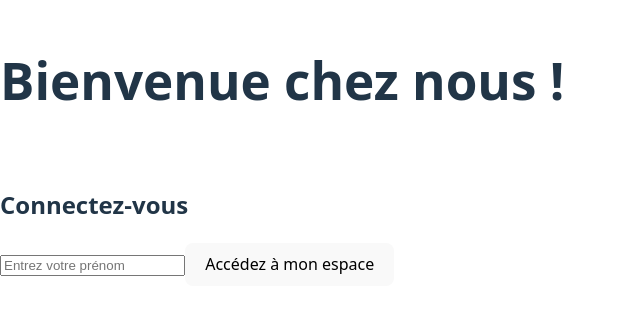
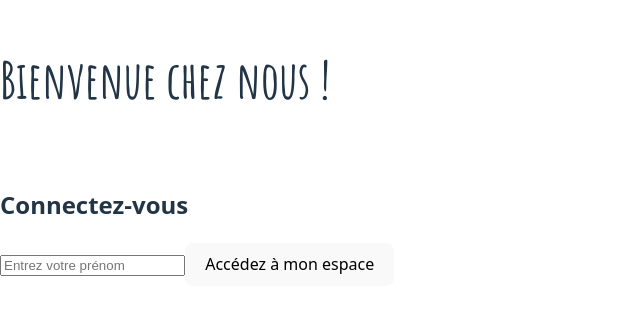
Before and after one commit to Dada342/crazee-burger, a React (Vite) app: page / in a window 1280 px wide. Shown: the part 248-562 px from the top of the page, without its empty margins (0-640 px from the left). Built offline with nearby package versions, Linux system fonts and the light colour scheme.

Commit message:
💄 F03: LoginForm > Add styled component

```diff
--- a/components/pages/login/LoginForm.jsx
+++ b/components/pages/login/LoginForm.jsx
@@ -1,5 +1,6 @@
 import React, { useState } from 'react'
 import { useNavigate } from 'react-router';
+import styled from "styled-components"
 
 export default function LoginForm() {
 
@@ -20,7 +21,11 @@ export default function LoginForm() {
 
     // affichage (render)
   return (
-    <form action="submit" onSubmit={handleSubmit} >
+    <LoginFormStyled action="submit" onSubmit={handleSubmit}>
+      <style>
+        @import
+        url('https://fonts.googleapis.com/css2?family=Amatic+SC:wght@700&family=Open+Sans:ital,wght@0,500;1,500&display=swap');
+      </style>
       <h1>Bienvenue chez nous !</h1>
       <br />
       <h2>Connectez-vous</h2>
@@ -32,6 +37,14 @@ export default function LoginForm() {
         required
       />
       <button>Accédez à mon espace</button>
-    </form>
+    </LoginFormStyled>
   );
 }
+
+const LoginFormStyled = styled.form`
+  h1 {
+    font-family: 'Amatic SC', sans-serif;
+    font-weight: 700;
+    font-style: normal;
+  }
+`;
```
